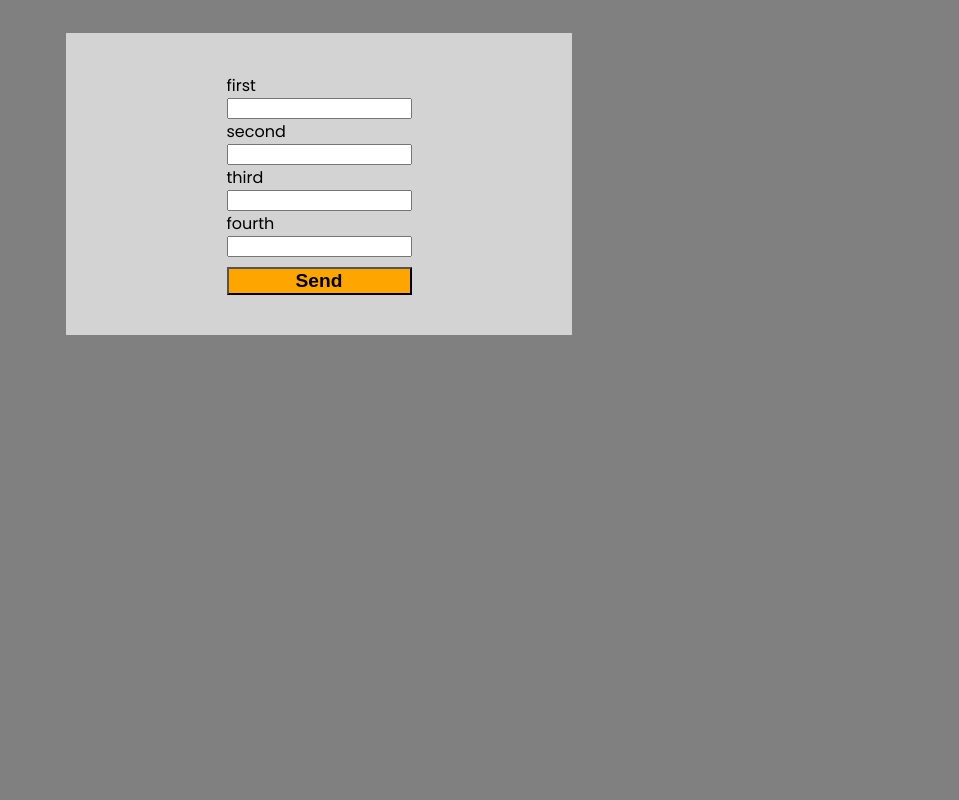
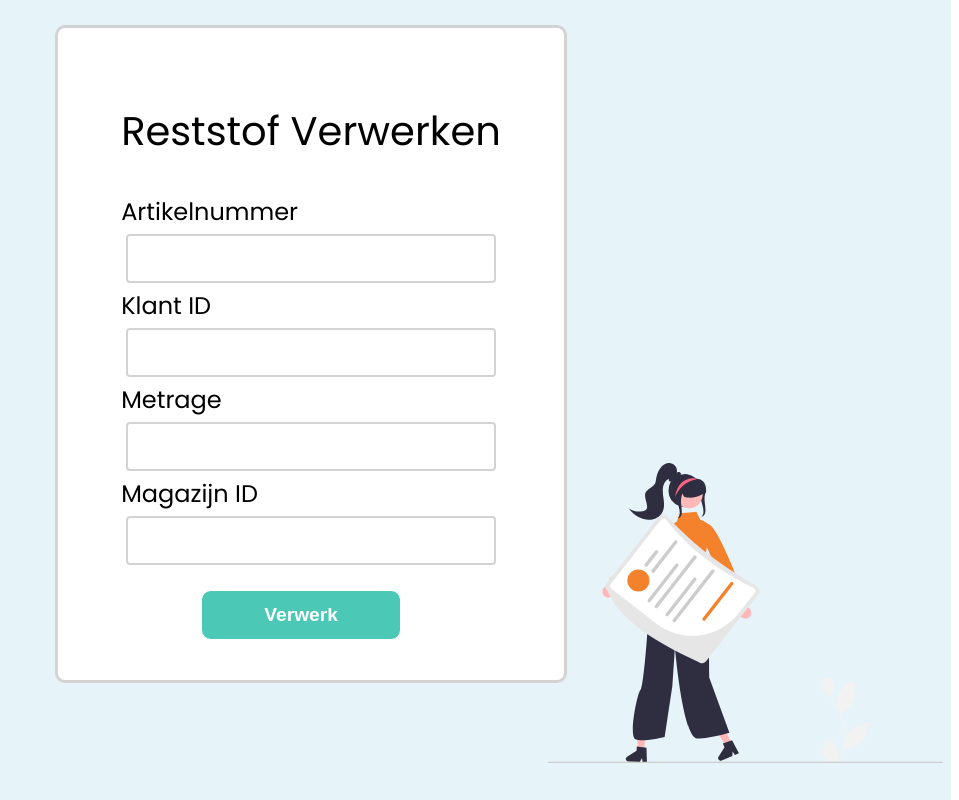
Before and after one commit to RickLoomans/WasteProcessingApplicationIPSEN3, an Angular app: page / in a window 1280 px wide. Shown: the whole page, without its empty margins (321-1280 px from the left). Built offline with nearby package versions, Linux system fonts and the light colour scheme.

Commit message:
het scherm om alle input in te voeren voor het reststof verwerken is gemaakt

```diff
--- a/src/app/app.component.html
+++ b/src/app/app.component.html
@@ -1,3 +1,5 @@
-<html id="background">
-  <app-reststof-verwerken></app-reststof-verwerken>
+<html>
+  <body>
+    <app-reststof-verwerken></app-reststof-verwerken>
+  </body>
 </html>
--- a/src/app/app.component.scss
+++ b/src/app/app.component.scss
@@ -1,11 +1,40 @@
 @import url('https://fonts.googleapis.com/css?family=Poppins:200,300,400,500,600,700,800,900&display=swap');
 * {
   margin: -8px;
-  padding: 0;
+  //margin: 0;
+  padding: 0px;
   font-family: 'Poppins', sans-serif;
+  max-height: 100vh;
+  max-width: 100vw;
+  background-color: #E6F3F8;
+
 }
 
-#background {
-  background-color: gray;
+
+#app-reststof-verwerken {
+  position: fixed;
+  top: 0;
+  left: 0;
+  right: 0;
+  bottom: 0;
+  width: 100%;
+  height: 100vh;
+  overflow: hidden;
+  width: 100vw;
+
+}
+
+body {
+  position: fixed;
+  top: 0;
+  left: 0;
+  right: 0;
+  bottom: 0;
+  width: 100%;
+  height: 100vh;
+  overflow: hidden;
+  width: 100vw;
   min-height: 100vh;
+  max-height: 100vh;
+  min-height: 100vw;
 }
--- a/src/app/reststof-verwerken/reststof-verwerken.component.html
+++ b/src/app/reststof-verwerken/reststof-verwerken.component.html
@@ -1,16 +1,19 @@
 <body id="background">
   <main class="container">
     <section class="row">
-      <label>first</label>
+      <h1>Reststof Verwerken</h1>
+      <label>Artikelnummer</label>
       <input type="text" class="input">
-      <label>second</label>
+      <label>Klant ID</label>
       <input type="text" class="input">
-      <label>third</label>
+      <label>Metrage</label>
       <input type="text" class="input">
-      <label>fourth</label>
+      <label>Magazijn ID</label>
       <input type="text" class="input">
-      <button (click)="verwerken()" class="btn">Send</button>
+      <button (click)="verwerken()" class="btn">Verwerk</button>
+
       <app-resultaat-verwerken-stof *ngIf="myVar"></app-resultaat-verwerken-stof>
     </section>
   </main>
+  <img class=image1 src="\assets\images\undraw_personal_file_re_5joy.svg" alt="decorative image">
 </body>
--- a/src/app/reststof-verwerken/reststof-verwerken.component.scss
+++ b/src/app/reststof-verwerken/reststof-verwerken.component.scss
@@ -1,5 +1,6 @@
 .container{
   display: flex;
+  z-index: 1;
   justify-content: center;
   flex-direction: row;
   gap: 17px;
@@ -8,12 +9,54 @@
   margin: 0 auto;
   padding-top: 40px;
   padding-bottom: 40px;
-  background-color: lightgray;
+  background-color: white;
+  border-style: solid;
+  border-radius: 10px;
+  border-color: lightgray;
+}
+h1 {
+  font-weight: 400;
+  font-size: 250%;
 }
 
-#background {
-  background-color: gray;
+label {
+  font-size: 150%;
 }
+
+body {
+  background-color: #E6F3F8;
+}
+
+input {
+  border: solid 2px gray;
+  border-radius: 4px;
+  border-color: lightgray;
+
+  height:35px;
+  padding: 5px;
+  margin: 5px;
+}
+
+footer {
+
+  float: right;
+  }
+
+img {
+  height: 300px;
+  width: auto;
+  float: right;
+  position:relative;
+  z-index: 2;
+  bottom: 220px;
+
+}
+.column {
+  float: left;
+  width: 33.33%;
+  padding: 15px;
+}
+
 
 .row {
   display: flex;
@@ -21,8 +64,16 @@
 }
 
 .btn {
-  margin-top: 10px;
-  background-color: orange;
+  color: white;
+  margin-top: 20px;
+  background-color: #4bc8b6;
   font-size: 1.2em;
   font-weight: bold;
+  height: 50px;
+  width: 200px;
+  border: solid 1px;
+  border-radius: 10px;
+  margin-left: 80px;
+
+
 }
--- a/src/app/reststof-verwerken/resultaat-verwerken-stof/resultaat-verwerken-stof.component.scss
+++ b/src/app/reststof-verwerken/resultaat-verwerken-stof/resultaat-verwerken-stof.component.scss
@@ -0,0 +1,3 @@
+body {
+    background-color: #E6F3F8;
+}
```
Also changed, not shown: src/assets/images/undraw_Personal_file_re_5joy.png (added), src/assets/images/undraw_personal_file_re_5joy.svg (added).
